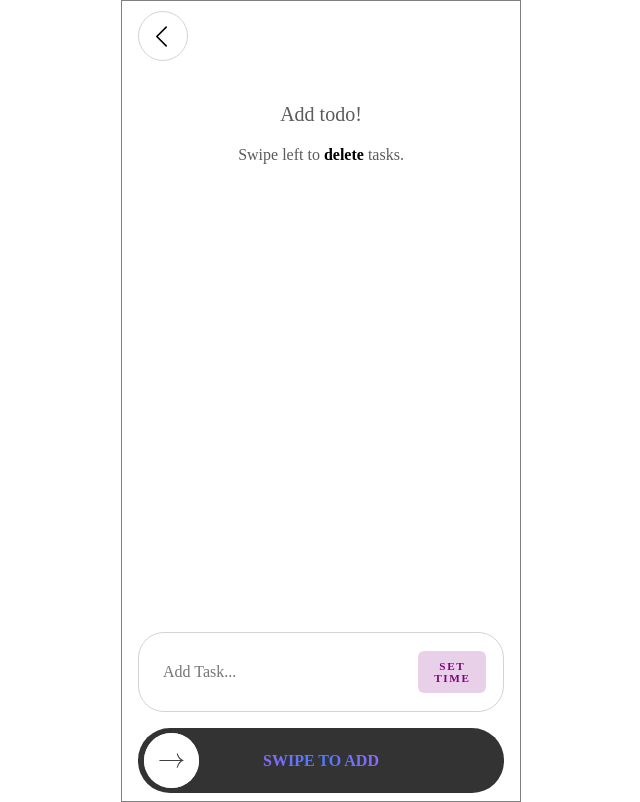
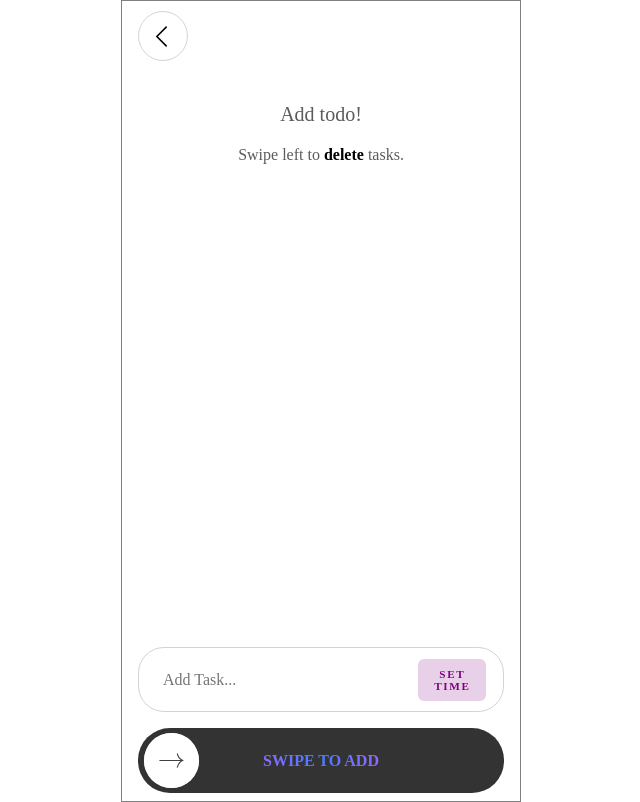
Before and after one commit to Ritiks26/React_todo, a React (Vite) app: page /add-todo in a window 1280 px wide. Shown: the whole page, without its empty margins (319-959 px from the left). Built offline with nearby package versions, Linux system fonts and the light colour scheme; a web font is replaced by a local one.

Commit message:
Updated Todo components and CSS

```diff
--- a/src/components/TodoInput.css
+++ b/src/components/TodoInput.css
@@ -4,7 +4,7 @@
   justify-content: space-between;
   padding: 0.25rem 1.25rem;
   margin-top: 2rem;
-  height: 10dvh;
+  height: 65px;
   border: 1px solid lightgray;
   border-radius: 26px;
 }
```
